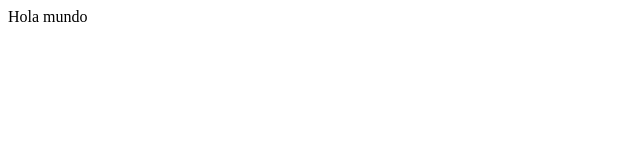
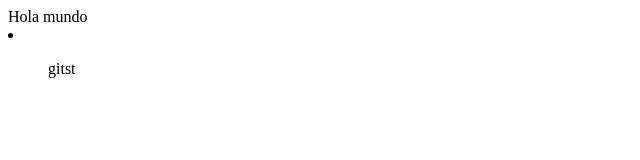
Before and after one commit to SanLnAlan/TestBedu, a plain HTML site: page index.html in a window 1280 px wide. Shown: the full height of the page, 0-640 px from the left. Drawn offline with Linux system fonts and the light colour scheme.

Commit message:
agregando lineas

```diff
--- a/index.html
+++ b/index.html
@@ -1,3 +1,6 @@
 <html>
 	Hola mundo
+	<li>
+		<ul>gitst</ul>
+	</li>
 </html>
```
